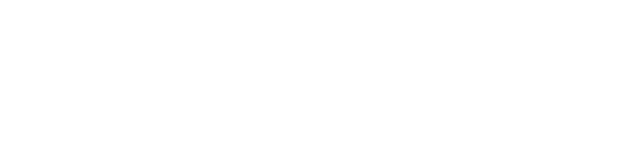
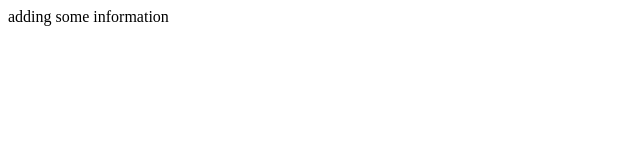
Before and after one commit to fenwick446/2.4, a plain HTML site: page index.html in a window 1280 px wide. Shown: the whole page, without its empty margins (0-640 px from the left). Drawn offline with Linux system fonts and the light colour scheme.

Commit message:
added some text

```diff
--- a/index.html
+++ b/index.html
@@ -7,6 +7,9 @@
     <link href="style.css" rel="stylesheet" type="text/css" />
   </head>
   <body>
+
+
+    <div> adding some information</div>
     <script src="script.js"></script>
   </body>
 </html>
```
